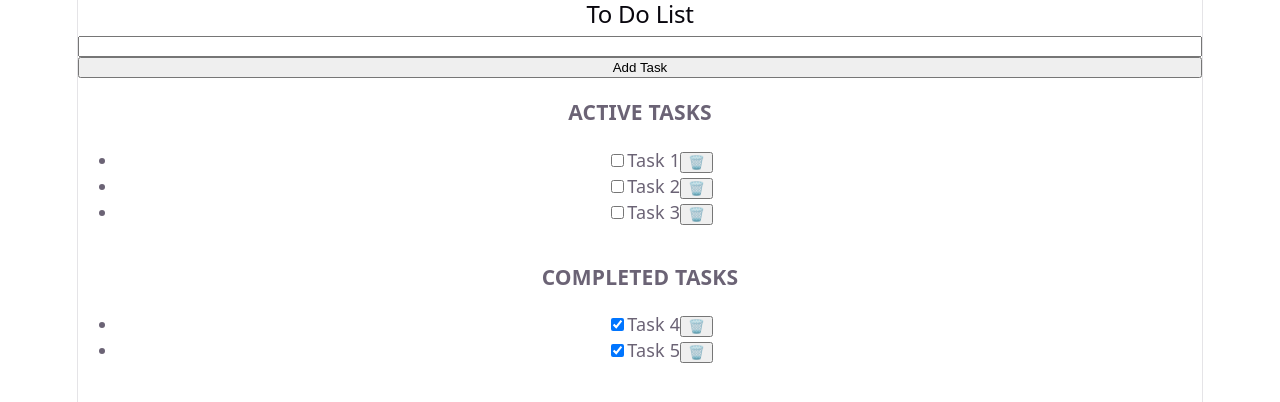
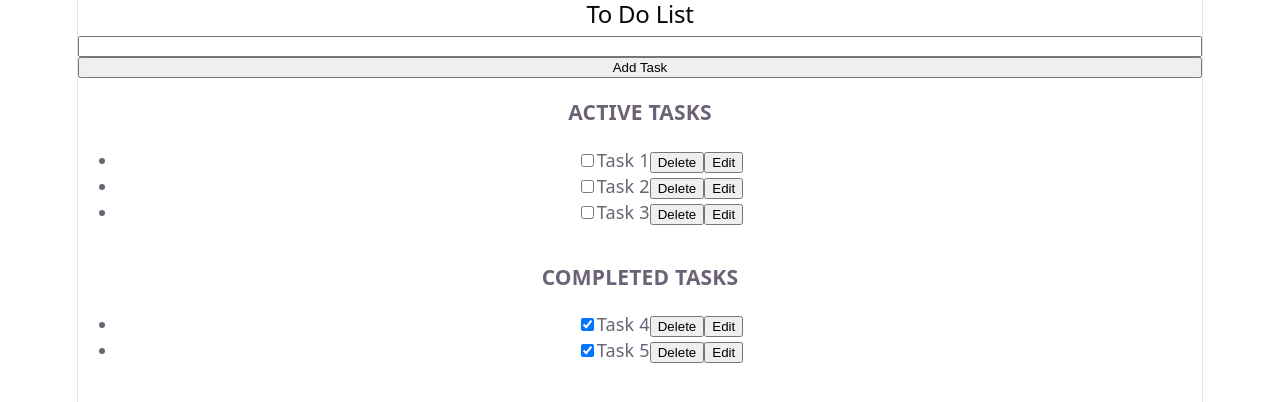
Before and after one commit to vergiene/todo-app, a React (Vite) app: page / in a window 1280 px wide. Shown: the top 402 px of the page. Built offline with nearby package versions, Linux system fonts and the light colour scheme.

Commit message:
Add inline editing feature

```diff
--- a/src/App.jsx
+++ b/src/App.jsx
@@ -5,14 +5,15 @@ import ToDoForm from "./ToDoForm.jsx";
 
 function App() {
 
-  const [tasks, setTasks] = useState( () => {
+  const [tasks, setTasks] = useState(() => {
     return JSON.parse(localStorage.getItem('tasks')) ?? [
       {id: 1, content: 'Task 1', done: false},
       {id: 2, content: 'Task 2', done: false},
       {id: 3, content: 'Task 3', done: false},
       {id: 4, content: 'Task 4', done: true},
       {id: 5, content: 'Task 5', done: true},
-  ]});
+    ]
+  });
 
   useEffect(() => {
     localStorage.setItem('tasks', JSON.stringify(tasks));
@@ -43,6 +44,16 @@ function App() {
     setTasks(deletedList);
   }
 
+  function handleEditTask(id, newContent) {
+    let updatedList = tasks.map((task) => {
+      if (task.id === id) {
+        return {...task, content: newContent};
+      }
+      return task;
+    });
+    setTasks(updatedList);
+  }
+
   const activeTasks = tasks.filter(task => !task.done);
   const completedTasks = tasks.filter(task => task.done);
 
@@ -50,10 +61,11 @@ function App() {
     <>
       <h2>To Do List</h2>
       <ToDoForm onAddTask={onAddTask}/>
-      <div><h3>ACTIVE TASKS</h3><ToDoList tasks={activeTasks} toggleTask={toggleTask} handleDelete={handleDelete}/>
+      <div><h3>ACTIVE TASKS</h3><ToDoList tasks={activeTasks} toggleTask={toggleTask} handleDelete={handleDelete}
+                                          handleEditTask={handleEditTask}/>
       </div>
       <div><h3>COMPLETED TASKS</h3><ToDoList tasks={completedTasks} toggleTask={toggleTask}
-                                             handleDelete={handleDelete}/></div>
+                                             handleDelete={handleDelete} handleEditTask={handleEditTask}/></div>
     </>
   )
 }
--- a/src/ToDoItem.jsx
+++ b/src/ToDoItem.jsx
@@ -1,10 +1,37 @@
-function ToDoItem({ task, toggleTask, handleDelete }) {
-	return (
-		<li>
-			<input type="checkbox" id={task.id} checked={task.done} onChange={() => toggleTask(task.id)}/>
-			<label htmlFor={task.id}>{task.content}</label>
-			<button type="button" onClick={() => handleDelete(task.id)}>🗑️</button>
-		</li>
+import {useState} from "react";
+
+function ToDoItem({ task, toggleTask, handleDelete, handleEditTask }) {
+	const [newContent, setNewContent] = useState('');
+	const [isEdit, setIsEdit] = useState(false);
+	function toggleEdit() {
+		setIsEdit(!isEdit);
+		setNewContent(task.content);
+	}
+	function handleEditInput(e) {
+		setNewContent(e.target.value);
+	}
+
+	function handleKeyDownForEdit(e) {
+		if (e.key === 'Enter') {
+			editContent();
+		}
+	}
+
+	function editContent() {
+		handleEditTask(task.id, newContent);
+		setIsEdit(false);
+	}
+
+	return (isEdit ? <li>
+				<input type="text" value={newContent} onChange={handleEditInput} onKeyDown={handleKeyDownForEdit} />
+				<button type="button" onClick={editContent}>Save</button>
+			</li> :
+			<li>
+				<input type="checkbox" id={task.id} checked={task.done} onChange={() => toggleTask(task.id)}/>
+				<label htmlFor={task.id}>{task.content}</label>
+				<button type="button" onClick={() => handleDelete(task.id)}>Delete</button>
+				<button type="button" onClick={toggleEdit}>Edit</button>
+			</li>
 	)
 }
 
--- a/src/ToDoList.jsx
+++ b/src/ToDoList.jsx
@@ -1,9 +1,9 @@
 import ToDoItem from "./ToDoItem.jsx";
 
-function ToDoList({ tasks, toggleTask, handleDelete }) {
+function ToDoList({ tasks, toggleTask, handleDelete, handleEditTask }) {
 	return ( tasks.length > 0 ?
 		<ul>
-			{tasks.map(task => (<ToDoItem key={task.id} task={task} toggleTask={toggleTask} handleDelete={handleDelete} />))}
+			{tasks.map(task => (<ToDoItem key={task.id} task={task} toggleTask={toggleTask} handleDelete={handleDelete} handleEditTask={handleEditTask} />))}
 		</ul> : <h4>Your list is empty. Let's get started, shall we?</h4>
 	)
 }
```
Lines whose indentation alone changed are shown as unchanged.
